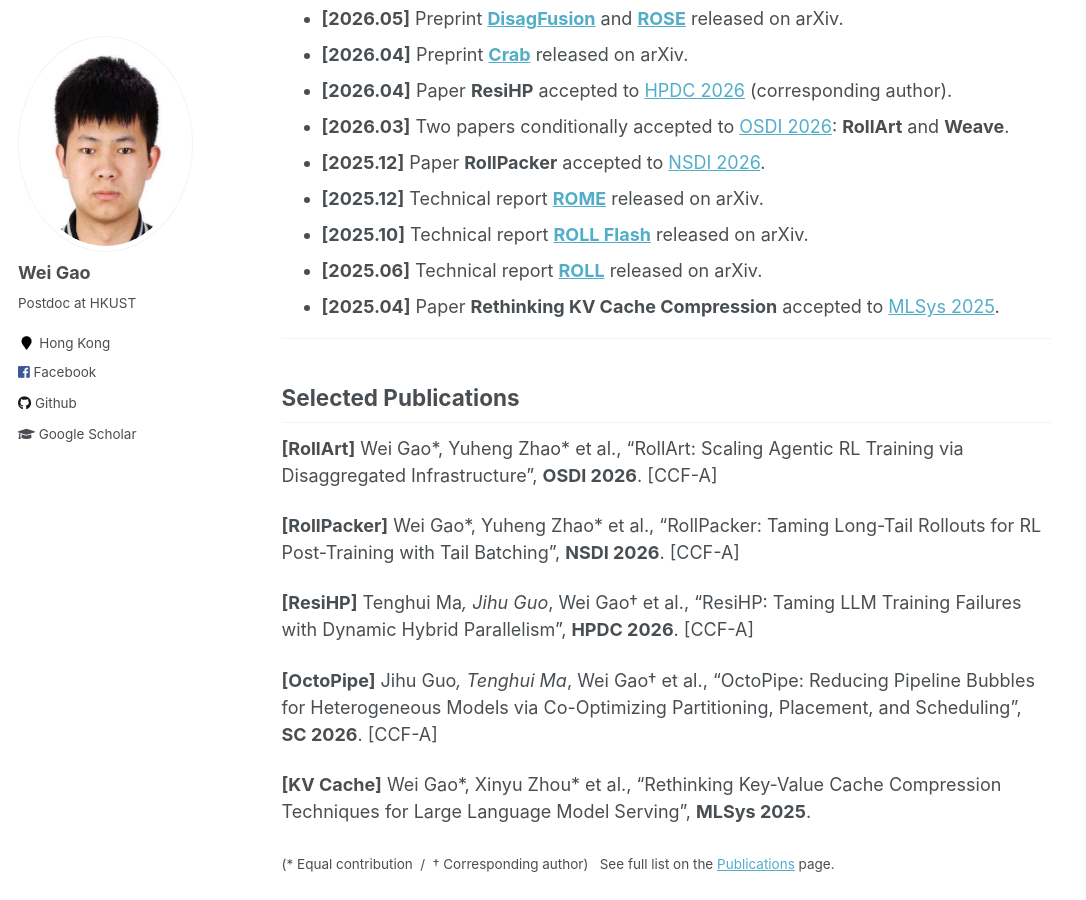
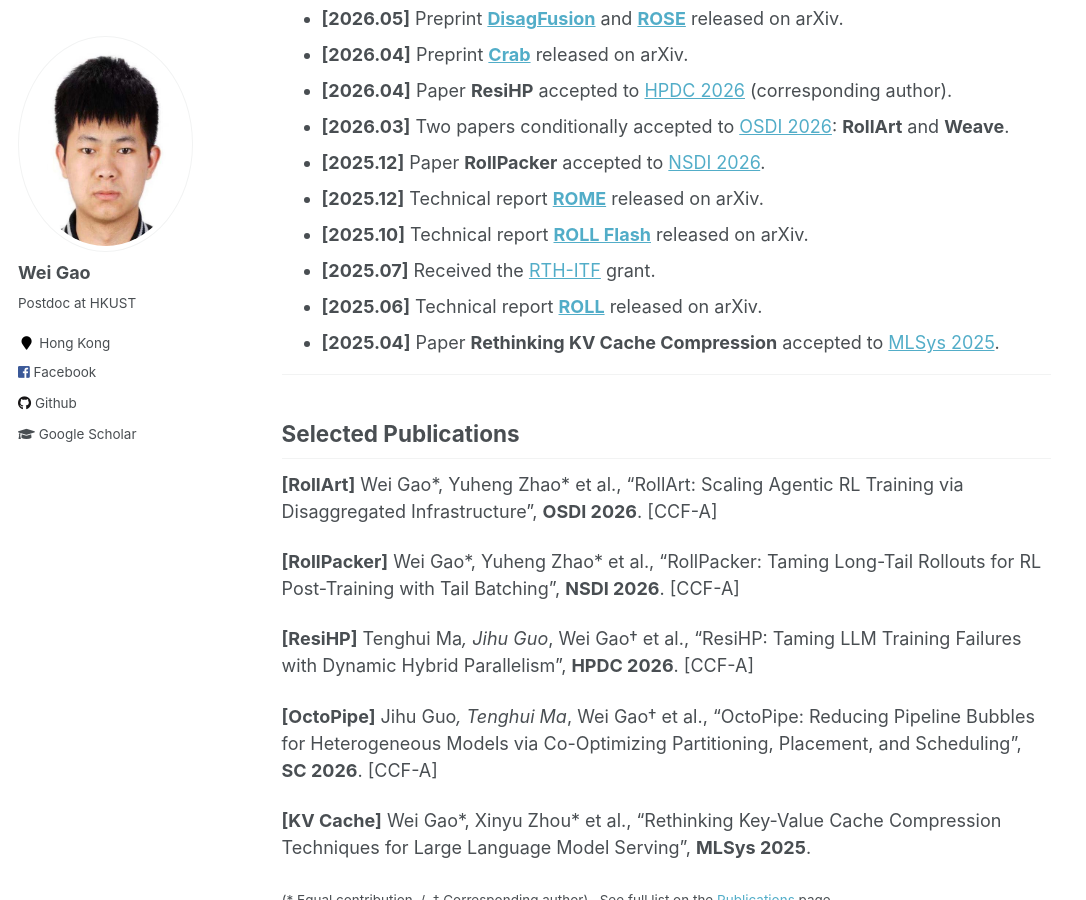
Before and after one commit to gaow0007/gaow0007.github.io, a Jekyll site: the page built from _pages/about.md, in a window 1280 px wide and 900 px high, scrolled down 933 px. Shown: the whole window, without its empty margins (0-1086 px from the left). Built offline with Jekyll 4.4.1, drawn with Linux system fonts in a browser that asks for light colours.

Commit message:
Add RTH-ITF grant to news

```diff
--- a/_pages/about.md
+++ b/_pages/about.md
@@ -37,6 +37,7 @@ I am a core contributor to [**ROLL**](https://github.com/alibaba/ROLL), an open-
 - **[2025.12]** Paper **RollPacker** accepted to [NSDI 2026](https://www.usenix.org/conference/nsdi26).
 - **[2025.12]** Technical report [**ROME**](https://arxiv.org/abs/2512.24873) released on arXiv.
 - **[2025.10]** Technical report [**ROLL Flash**](https://arxiv.org/abs/2510.11345) released on arXiv.
+- **[2025.07]** Received the [RTH-ITF](https://www.itf.gov.hk/en/funding-programmes/nurturing-talent/research-talent-hub/research-talent-hub-for-itf-projects-rth-itf-/index.html) grant.
 - **[2025.06]** Technical report [**ROLL**](https://arxiv.org/abs/2506.06122) released on arXiv.
 - **[2025.04]** Paper **Rethinking KV Cache Compression** accepted to [MLSys 2025](https://mlsys.org/Conferences/2025).
 
```
